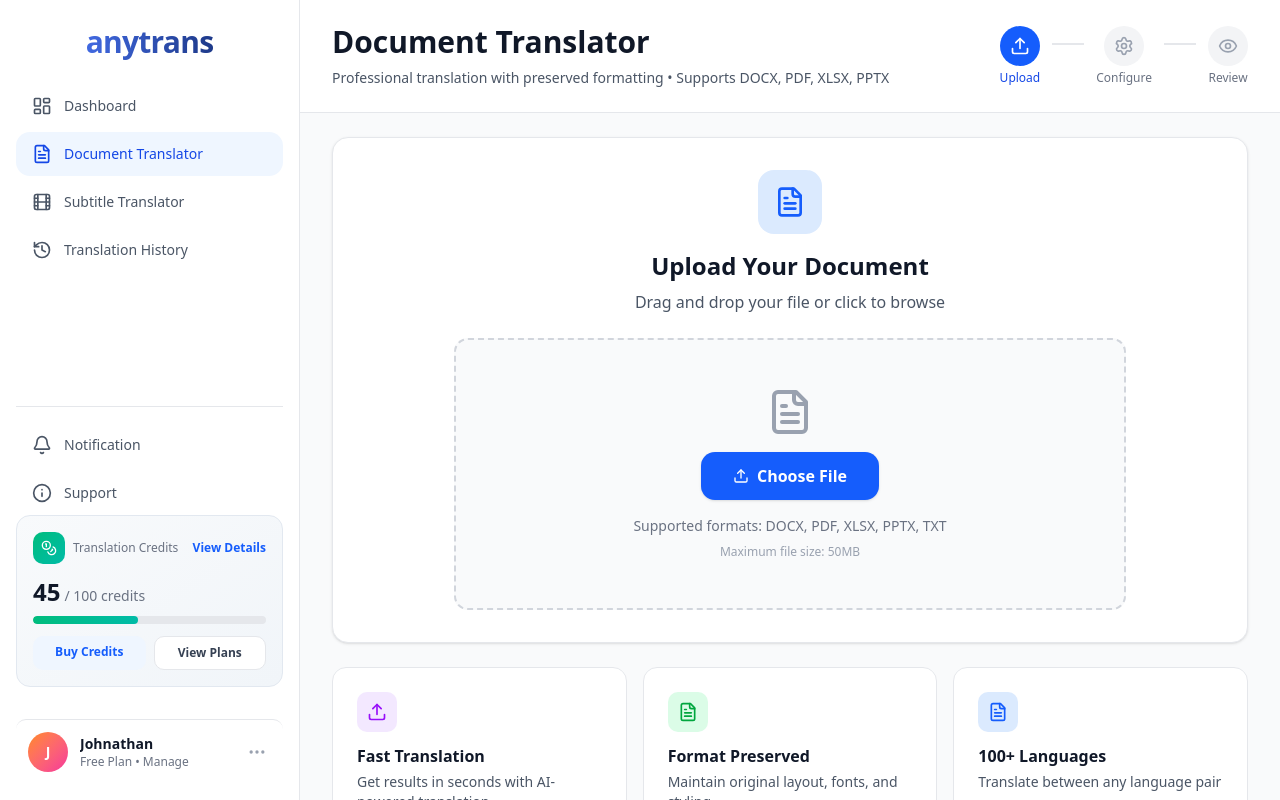
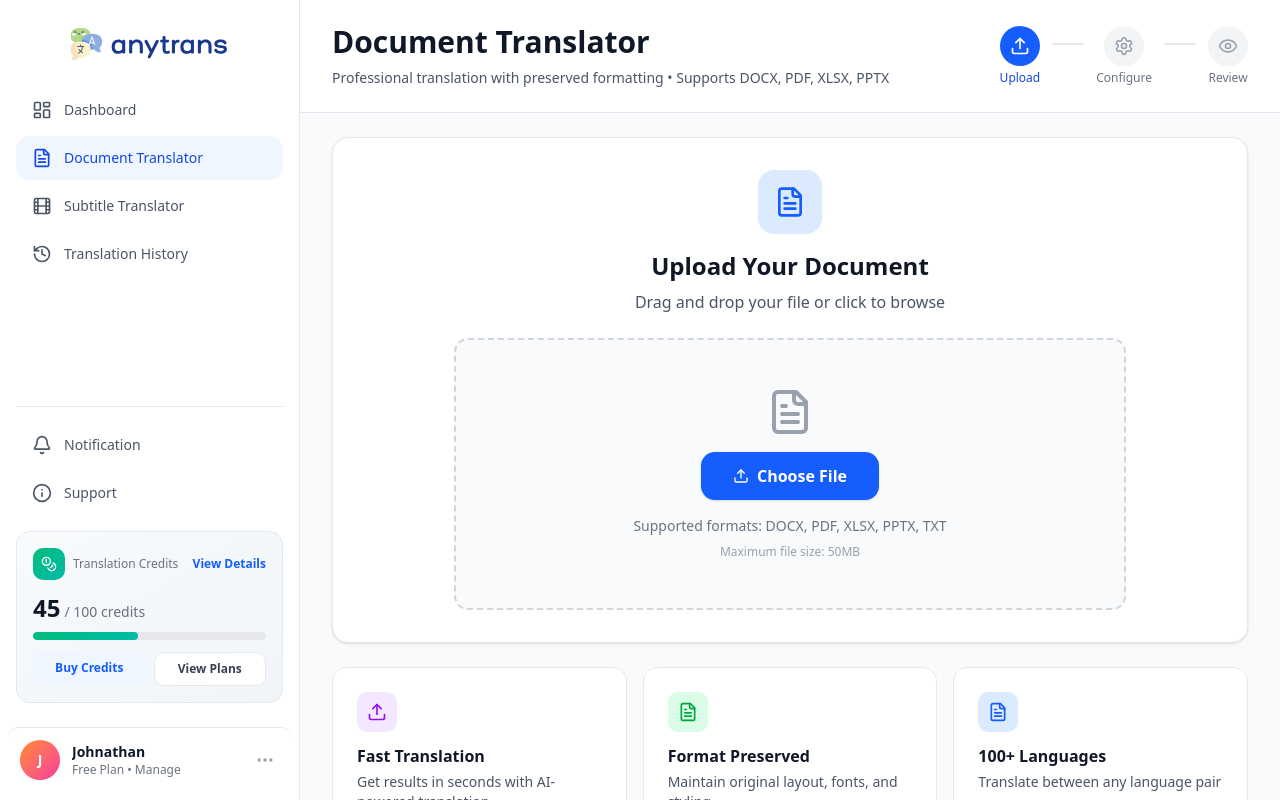
Before and after one commit to HCMUS-AnyTrans/front-end, a Next.js app: page /features/document-translation in a window 1280 px wide. Built offline with nearby package versions, Linux system fonts and the light colour scheme.

Commit message:
refactor

```diff
--- a/src/components/HomePage/About.tsx
+++ b/src/components/HomePage/About.tsx
@@ -8,7 +8,6 @@
   category: string;
   title: string;
   bgColor: string;
-  hoverBgColor: string;
   delay: number;
   isHovered: boolean;
   onHover: (hovered: boolean) => void;
@@ -19,7 +18,6 @@
   category,
   title,
   bgColor,
-  hoverBgColor,
   delay,
   isHovered,
   onHover,
@@ -34,17 +32,13 @@
       onMouseLeave={() => onHover(false)}
     >
       <div
-        className={`rounded-full w-16 h-16 flex items-center justify-center flex-shrink-0 transition-all duration-500 ${
-          isHovered ? hoverBgColor : bgColor
-        }`}
+        className={`rounded-full w-16 h-16 flex items-center justify-center flex-shrink-0 transition-all duration-500 ${bgColor}`}
       >
         <div className="text-white">{icon}</div>
       </div>
       <div className="flex flex-col flex-1 min-w-0">
         <div
-          className={`text-sm font-medium transition-colors duration-500 ${
-            isHovered ? 'text-[#5BA3FF]' : 'text-gray-500'
-          }`}
+          className={`text-sm font-medium transition-colors duration-500 text-gray-500`}
         >
           {category}
         </div>
@@ -124,7 +118,6 @@
                   category="Translation"
                   title="Document Translation & Management"
                   bgColor="bg-[#80eac2]"
-                  hoverBgColor="bg-[#5BA3FF]"
                   delay={0}
                   isHovered={hoveredCard === 'document'}
                   onHover={(hovered) =>
@@ -146,7 +139,6 @@
                   category="Media"
                   title="Subtitle & Video Translation"
                   bgColor="bg-[#7d87ff]"
-                  hoverBgColor="bg-[#5BA3FF]"
                   delay={200}
                   isHovered={hoveredCard === 'subtitle'}
                   onHover={(hovered) =>
@@ -168,7 +160,6 @@
                   category="Productivity"
                   title="Glossary & Consistency Tools"
                   bgColor="bg-[#f3aa01]"
-                  hoverBgColor="bg-[#5BA3FF]"
                   delay={400}
                   isHovered={hoveredCard === 'glossary'}
                   onHover={(hovered) =>
--- a/src/components/layout/sidebar/CreditSection.tsx
+++ b/src/components/layout/sidebar/CreditSection.tsx
@@ -14,7 +14,7 @@
   const isLowCredit = creditPercentage < 30;
 
   return (
-    <div className="px-4 pb-4">
+    <div className="px-4 pb-4 pt-4">
       <div className="bg-gradient-to-br from-slate-50 to-slate-100 rounded-xl p-4 border border-slate-200">
         <div className="flex items-center justify-between mb-3">
           <div className="flex items-center gap-2">
--- a/src/components/layout/sidebar/SidebarLogo.tsx
+++ b/src/components/layout/sidebar/SidebarLogo.tsx
@@ -7,9 +7,7 @@
   return (
     <div className="flex items-center justify-center gap-3 px-6 py-6">
       <Link href="/" className="flex items-center">
-        <h1 className="font-bold text-xl sm:text-2xl lg:text-3xl text-transparent bg-clip-text bg-gradient-to-r from-[#4169E1] to-[#1e3a8a] tracking-tight">
-          anytrans
-        </h1>
+        <img src="/logo-icon-mono.svg" alt="anytrans" className="w-40 h-10" />
       </Link>
     </div>
   );
--- a/src/components/layout/sidebar/UserProfileButton.tsx
+++ b/src/components/layout/sidebar/UserProfileButton.tsx
@@ -9,7 +9,7 @@
   onOpenAccount,
 }: UserProfileButtonProps) {
   return (
-    <div className="p-4">
+    <div className="p-2">
       <button
         onClick={onOpenAccount}
         className="w-full flex items-center gap-3 p-3 border-t border-gray-200 hover:bg-gray-50 rounded-lg text-left"
```
